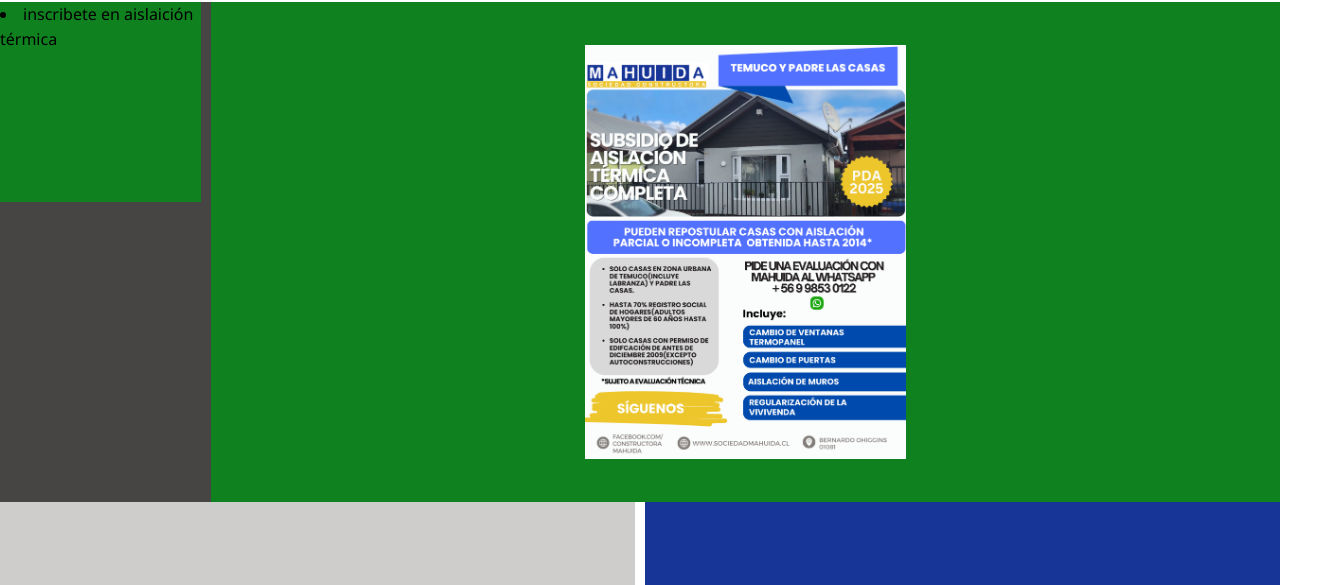
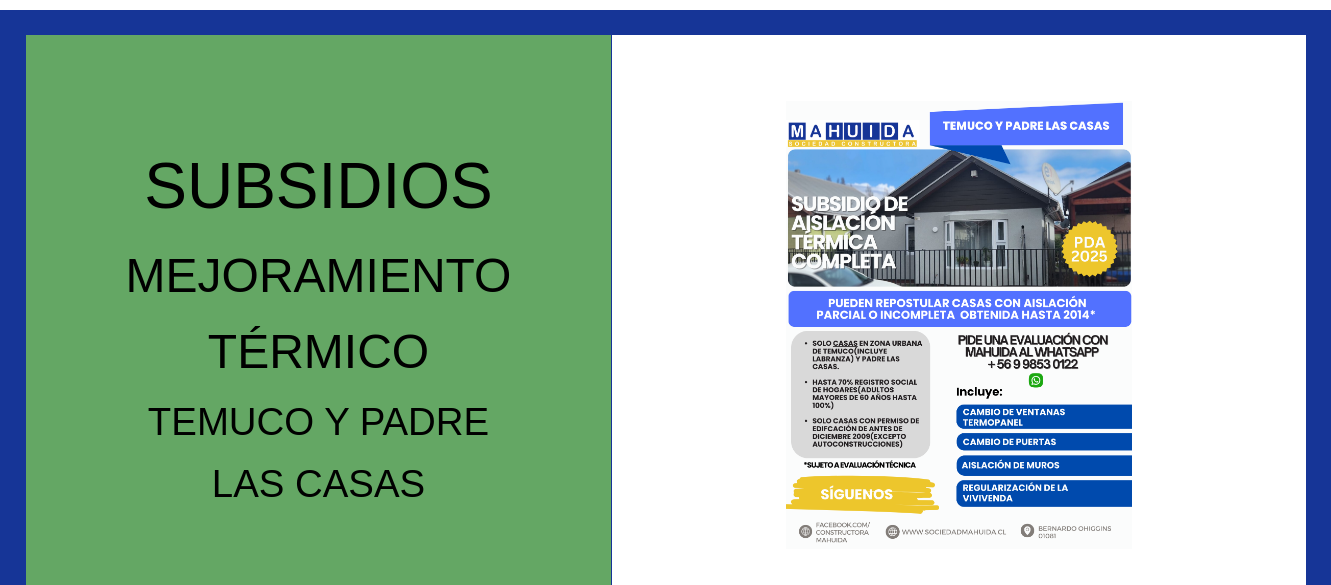
Before and after one commit to Fitzy5/mahuida.cl, a plain HTML site: page index.html in a window 1280 px wide. Shown: the part 75-660 px from the top of the page, 1331 px wide, since content can reach past the window. Drawn offline with nearby package versions, Linux system fonts and the light colour scheme.

Commit message:
flexbox 2

```diff
--- a/index.html
+++ b/index.html
@@ -36,8 +36,12 @@
 
     <section id="page-landing" class="page-landing">
 
-        <div id=landing-text class=" landing-text">
-        <li>inscribete en aislaición térmica</li>
+        <div id="landing-text" class="landing-text">
+            <ul>
+                <li class="line1">SUBSIDIOS</li>
+                <li class="line2">MEJORAMIENTO TÉRMICO</li>
+                <li class="line3">TEMUCO Y PADRE LAS CASAS</li>
+            </ul>
         </div>
 
         <div class="volante">
--- a/style.css
+++ b/style.css
@@ -1,10 +1,13 @@
 /* General Styles */
 body {
+    display: flex;
+    flex-direction: column;
     font-family: 'Segoe UI', Tahoma, Geneva, Verdana, sans-serif;
     margin: 0;
     padding: 0;
     background-color: #ffffff;
     line-height: 1.6;
+    gap: 8px;
 }
 
 h1, h2 {
@@ -32,26 +35,55 @@ h2 {
 }
 
 .page-landing {
-    background-color: #474444;
+    background-color: #163597;
     display: flex;
     flex-wrap: nowrap; /* Ensures that it wraps on smaller screens */
-    gap: 10px; /* Space between the two sections */
+    gap: 1px; /* Space between the two sections */
     justify-content: flex-start; /* Space between items */
     width: 100%; /* Adjust the width of the container */
-    height:500px; /* Allow the height to adjust based on content */
+    min-height: 500px;
+    box-sizing:content-box;
+    padding: 2%;
+
 
 }
 .landing-text{
-    background-color: #10811f;
+    flex:1;
+    padding: 100px;
+    background-color: #64a764;
     display: flex;
     justify-content: space-between; /* Aligns horizontally: center, flex-start, flex-end, space-between, etc. */
     align-items: flex-start; /* Aligns vertically: center, flex-start, flex-end, etc. */
-    height: 200px; /* Defines the height of the container */
+    height: 100%; /* Defines the height of the container */
+
+
+}
+#landing-text ul {
+    list-style-type: none; /* Removes the default bullet points */
+    padding: 0; /* Remove any default padding */
+    margin: 0; /* Remove any default margin */
+    text-align: center;
+    color: black;
+    font-size: 2em;
+    font-family:Arial, Helvetica, sans-serif ;
+}
+
+.line1 {
+    font-size: 2em; /* Larger text for the first line */
+}
+
+.line2 {
+    font-size: 1.5em; /* Medium size for the second line */
+}
+
+.line3 {
+    font-size: 1.2em; /* Smaller text for the third line */
 }
 
 /* Gallery Styles */
 .volante {
-    background-color: #10811f;
+    flex:2;
+    background-color: #ffffff;
     display: flex;
     flex-wrap: wrap;
     justify-content: center;
@@ -60,7 +92,7 @@ h2 {
 
 .volante img {
     flex: 1 1 200px; /* Flex-grow, flex-shrink, flex-basis */
-    max-width: 30%;
+    max-width: 50%;
     height: auto;
     object-fit: scale-down;
     border-radius: 15px;
```
